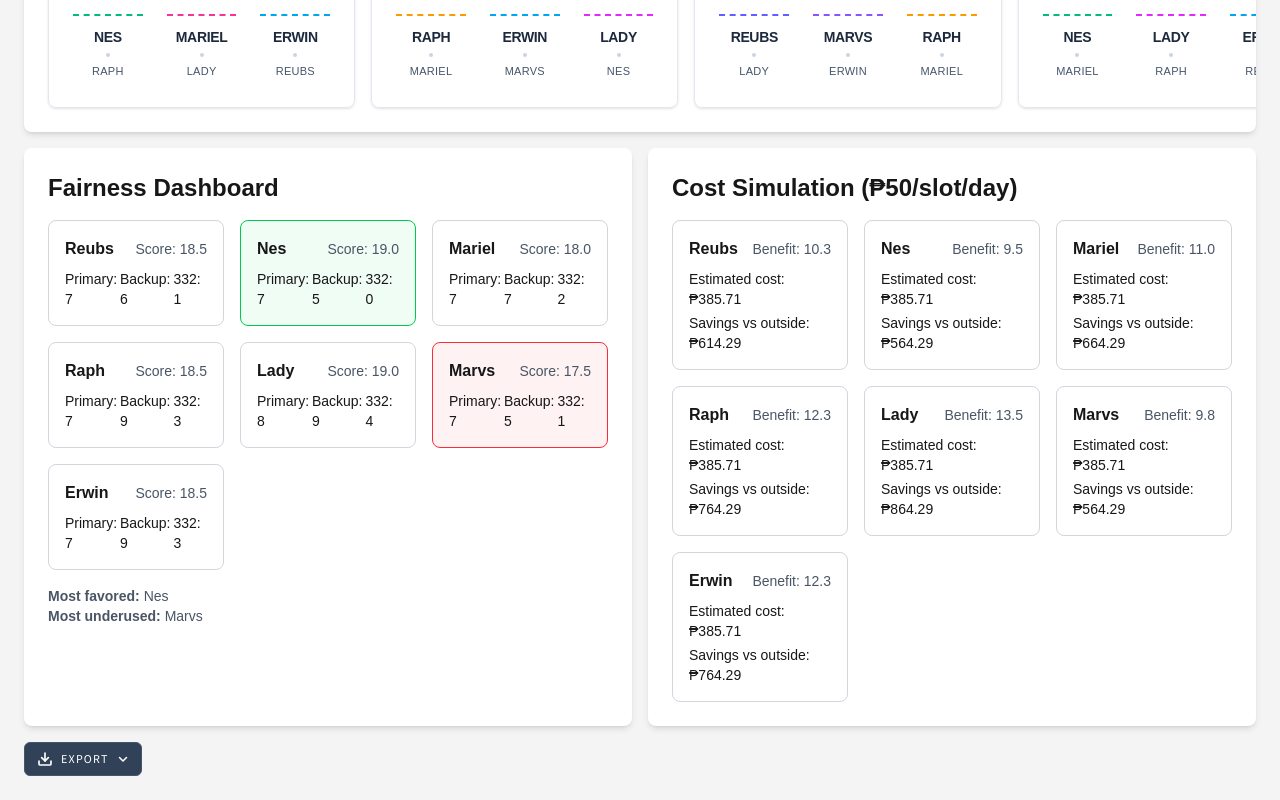
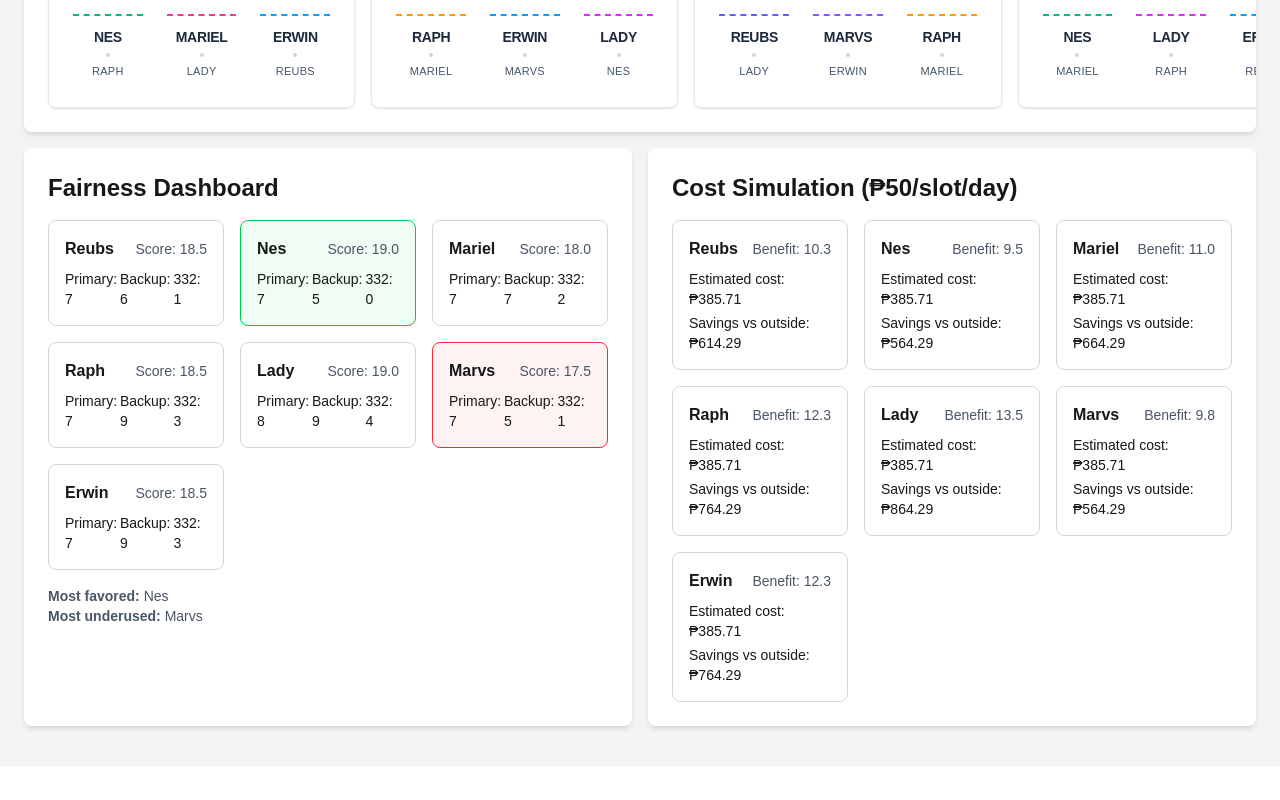
Before and after one commit to mendozamarieljoy/ai-generated-parking-rotation-app, a Next.js app: page /parking in a window 1280 px wide. Shown: the part 1170-1970 px from the top of the page. After the commit the page ends 1936 px from the top, so only its background shows below. Built offline with nearby package versions, Linux system fonts and the light colour scheme.

Commit message:
Removed scheduler controls on bottom of the page

```diff
--- a/src/app/parking/page.tsx
+++ b/src/app/parking/page.tsx
@@ -3,7 +3,6 @@
 import Calendar from "@/components/Calendar";
 import FairnessDashboard from "@/components/FairnessDashboard";
 import CostSimulationPanel from "@/components/CostSimulationPanel";
-import SchedulerControls from "@/components/SchedulerControls";
 import Header from "@/components/Header";
 
 export default function ParkingPage() {
@@ -19,12 +18,9 @@ export default function ParkingPage() {
 
       <div className="space-y-4 p-6">
         <Calendar />
-        <div>
-          <div className="flex flex-wrap lg:grid grid-cols-2 gap-4 mb-4">
-            <FairnessDashboard />
-            <CostSimulationPanel />
-          </div>
-          <SchedulerControls />
+        <div className="flex flex-wrap lg:grid grid-cols-2 gap-4 mb-4">
+          <FairnessDashboard />
+          <CostSimulationPanel />
         </div>
       </div>
     </>
```
